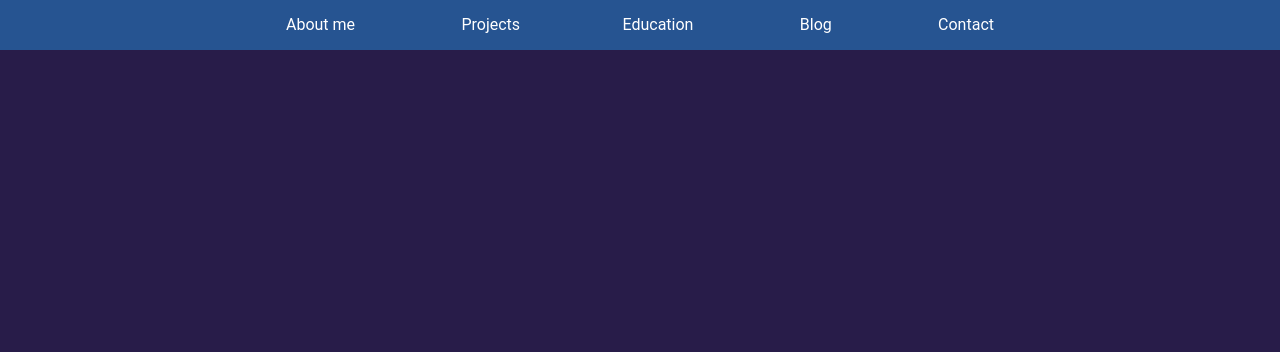
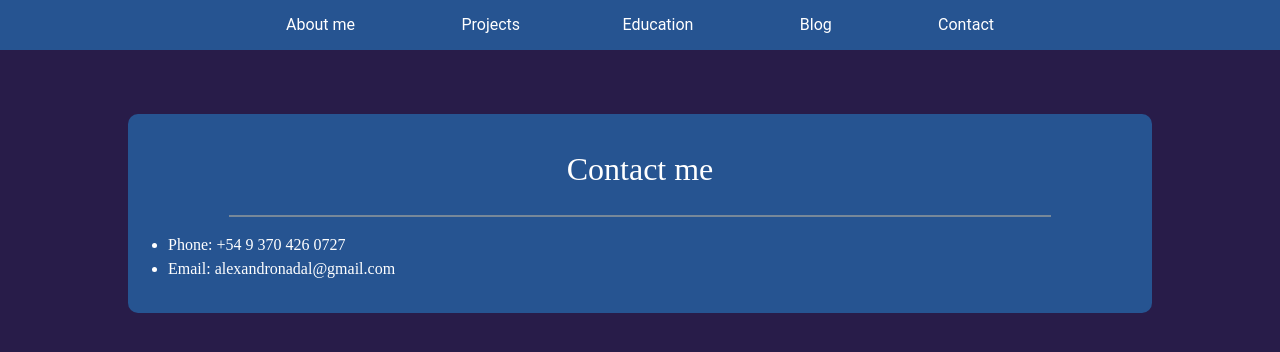
Before and after one commit to AlejandroFNadal/myPortfolio, a React (Create React App) app: page /contact in a window 1280 px wide. Shown: the top 352 px of the page. Built offline with nearby package versions, Linux system fonts and the light colour scheme; what webfontloader would draw is missing.

Commit message:
Small structural changes on contact

```diff
--- a/src/App.css
+++ b/src/App.css
@@ -25,6 +25,11 @@ h3{
   position:absolute;
   color:white;
 
+}
+
+.divider{
+  border:0.5px solid lightslategray;
+  width: 80%;
 }
 
 /*About Me */
@@ -136,6 +141,18 @@ h3{
   padding-bottom: 1em;
 
 }
+.content{
+  background-color: rgb(38, 84, 145);
+  width: 80%;
+  margin-left:auto;
+  margin-right: auto;
+  margin-top:5%;
+  border-radius: 10px;
+  margin-bottom:1em;
+  padding-top:1em;
+  padding-bottom: 1em;
+  overflow: auto;
+}
 
 .LinkedinLogo{
   padding-left:2%;
@@ -246,8 +263,9 @@ h3{
   width:90%;
   margin-top:0.5em;
   margin-bottom: 0.5em;
-  border-width: 0.1px;
-  color:darkgrey;
+  border-width: 0.8px;
+  height: 10px;
+  color:red;
 }
 .PicAndImage{
   display: flex;
@@ -434,3 +452,12 @@ h3{
   margin-top:3px;
   margin-bottom:3px;
 }
+
+/*Contact*/
+
+#contact ul{
+  float: left;
+}
+#contact li{
+  text-align:left;
+}
--- a/src/App.js
+++ b/src/App.js
@@ -13,6 +13,7 @@ import Portfolio from './components/Portfolio'
 import LogisticMap from './components/LogisticMap'
 import Login from './components/login'
 import Admin from './components/admin'
+import Contact from './components/contact'
 import WebFont from 'webfontloader'
 
 WebFont.load({
@@ -46,7 +47,9 @@ function App() {
             <Login />
           </Route>
           <Route path="/admin" render={(props) => <Admin {...props}/>}/> {/*Necessary to pass the props*/ }
-
+          <Route path ="/contact">
+            <Contact />
+          </Route>
         </Switch>
       </BrowserRouter>
     </div>
--- a/src/components/Header.js
+++ b/src/components/Header.js
@@ -15,7 +15,7 @@ class Header extends React.Component {
                     <NavLink className="navlink" to="/portfolio"> Projects</NavLink>
                     <NavLink className="navlink" to="/education">Education</NavLink>
                     <NavLink className="navlink" to="#"> Blog</NavLink>
-                    <NavLink className="navlink" to="#"> Contact</NavLink>
+                    <NavLink className="navlink" to="/contact"> Contact</NavLink>
                 </div>
             </div>
 
--- a/src/components/contact.js
+++ b/src/components/contact.js
@@ -0,0 +1,19 @@
+import React from 'react'
+
+class Contact extends React.Component{
+    render(){
+        return(
+            <div id="contact" className="content">
+
+                <h2 className="title"> Contact me </h2>
+                <hr className="divider"/>
+                <ul>
+                    <li> Phone: +54 9 370 426 0727</li>
+                    <li> Email: alexandronadal@gmail.com</li>
+                </ul>
+            </div>
+        )
+    }
+}
+
+export default Contact;
```
